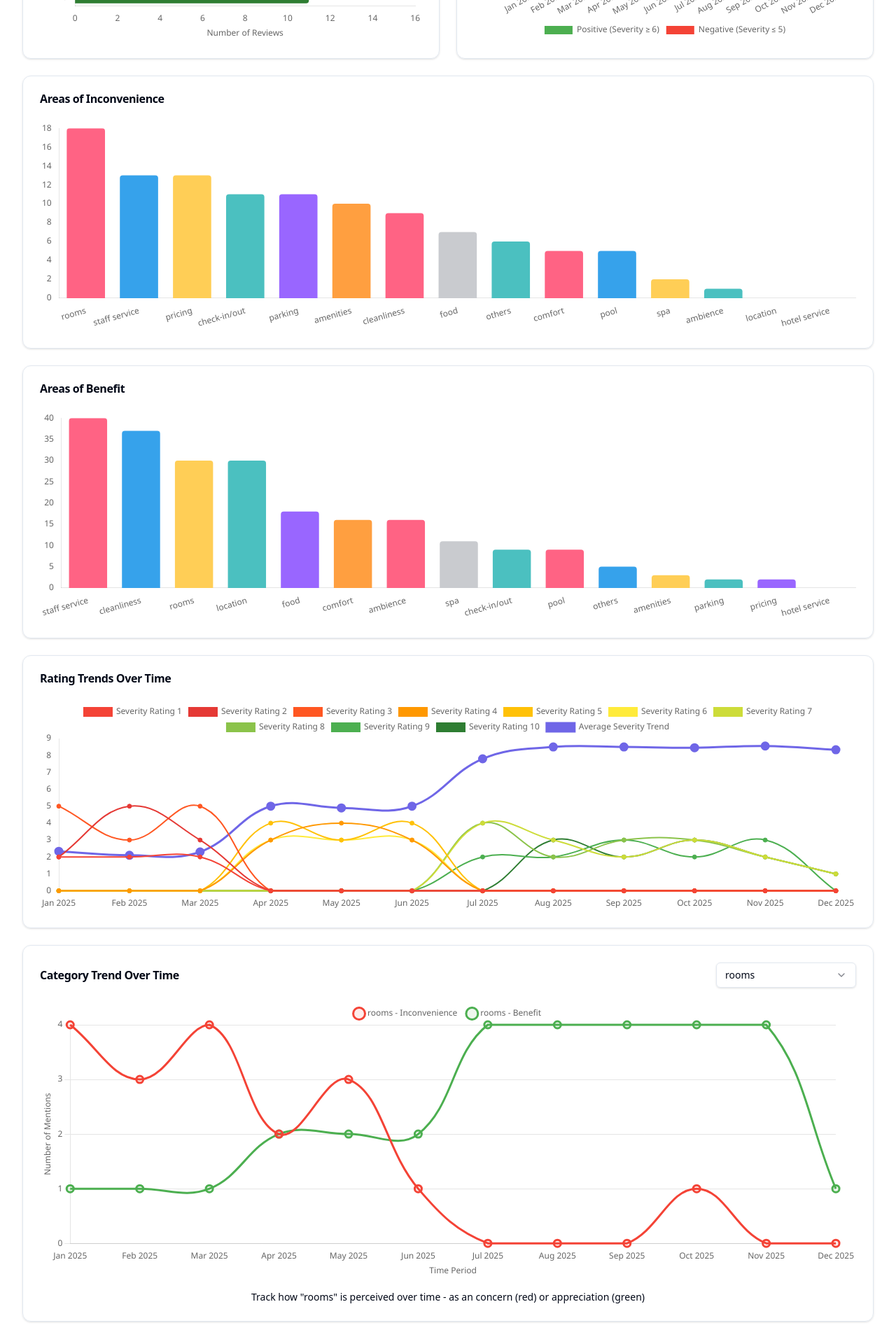
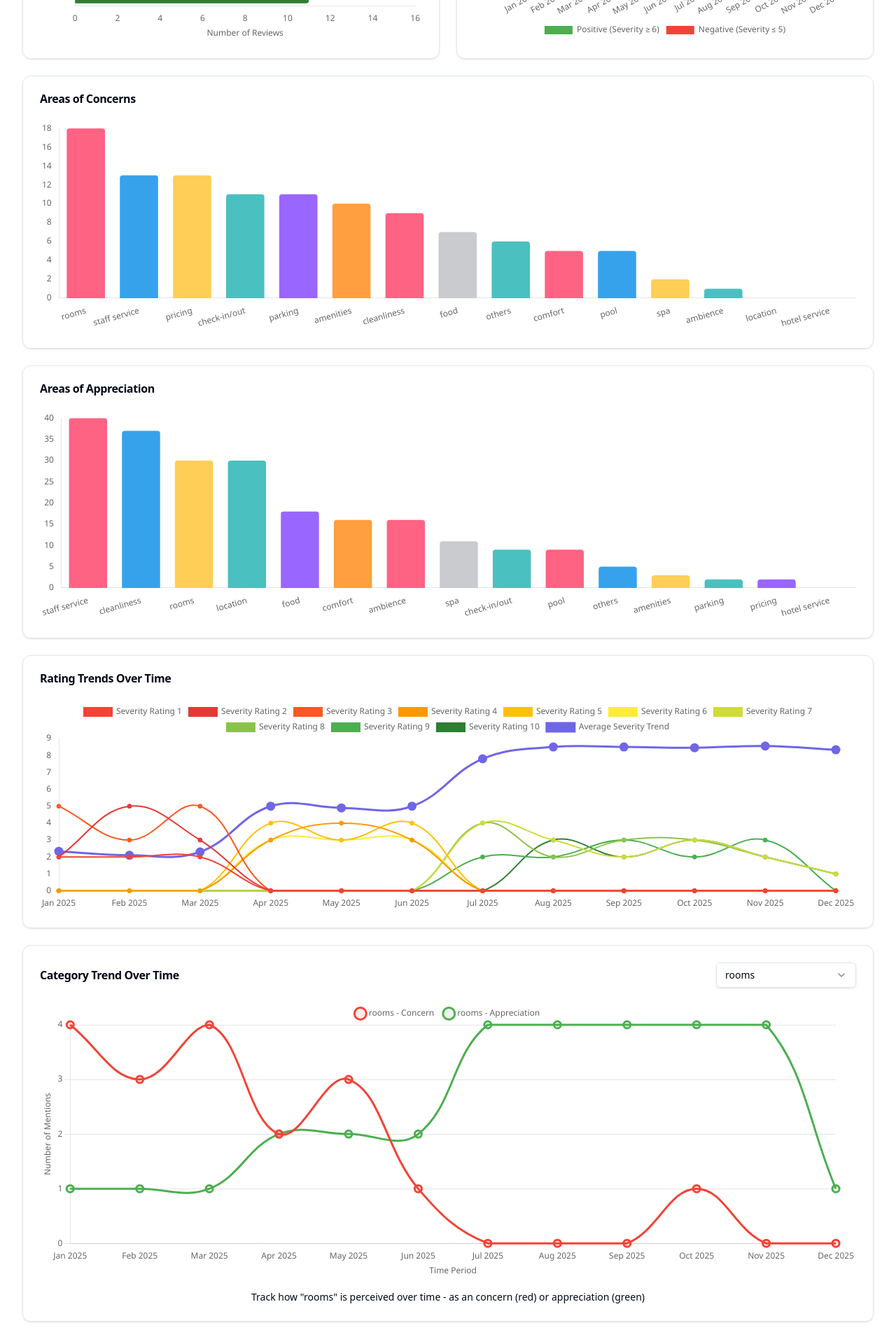
Before and after one commit to darsh-webdev/analytics-dashboard, a React (Vite) app: page /hotel/all in a window 1280 px wide. Shown: the part 1015-2935 px from the top of the page at 70% size. Built offline with nearby package versions, Linux system fonts and the light colour scheme.

Commit message:
update: Update category areas labels for clarity
Renamed 'Inconvenience' to 'Concern' and 'Benefit' to 'Appreciation' in chart labels and card titles to improve clarity and consistency in the Dashboard component.

```diff
--- a/src/components/Dashboard.tsx
+++ b/src/components/Dashboard.tsx
@@ -583,7 +583,7 @@ export default function Dashboard() {
       labels,
       datasets: [
         {
-          label: `${selectedCategory} - Inconvenience`,
+          label: `${selectedCategory} - Concern`,
           data: groupedByRange.map((g) => g.inconvenience),
           borderColor: "#f44336",
           backgroundColor: "rgba(244, 67, 54, 0.1)",
@@ -594,7 +594,7 @@ export default function Dashboard() {
           borderWidth: 3,
         },
         {
-          label: `${selectedCategory} - Benefit`,
+          label: `${selectedCategory} - Appreciation`,
           data: groupedByRange.map((g) => g.benefit),
           borderColor: "#4caf50",
           backgroundColor: "rgba(76, 175, 80, 0.1)",
@@ -956,7 +956,7 @@ export default function Dashboard() {
 
           <Card>
             <CardHeader>
-              <CardTitle>Areas of Inconvenience</CardTitle>
+              <CardTitle>Areas of Concerns</CardTitle>
             </CardHeader>
             <CardContent>
               <div className="h-[300px]">
@@ -992,7 +992,7 @@ export default function Dashboard() {
 
           <Card>
             <CardHeader>
-              <CardTitle>Areas of Benefit</CardTitle>
+              <CardTitle>Areas of Appreciation</CardTitle>
             </CardHeader>
             <CardContent>
               <div className="h-[300px]">
```
